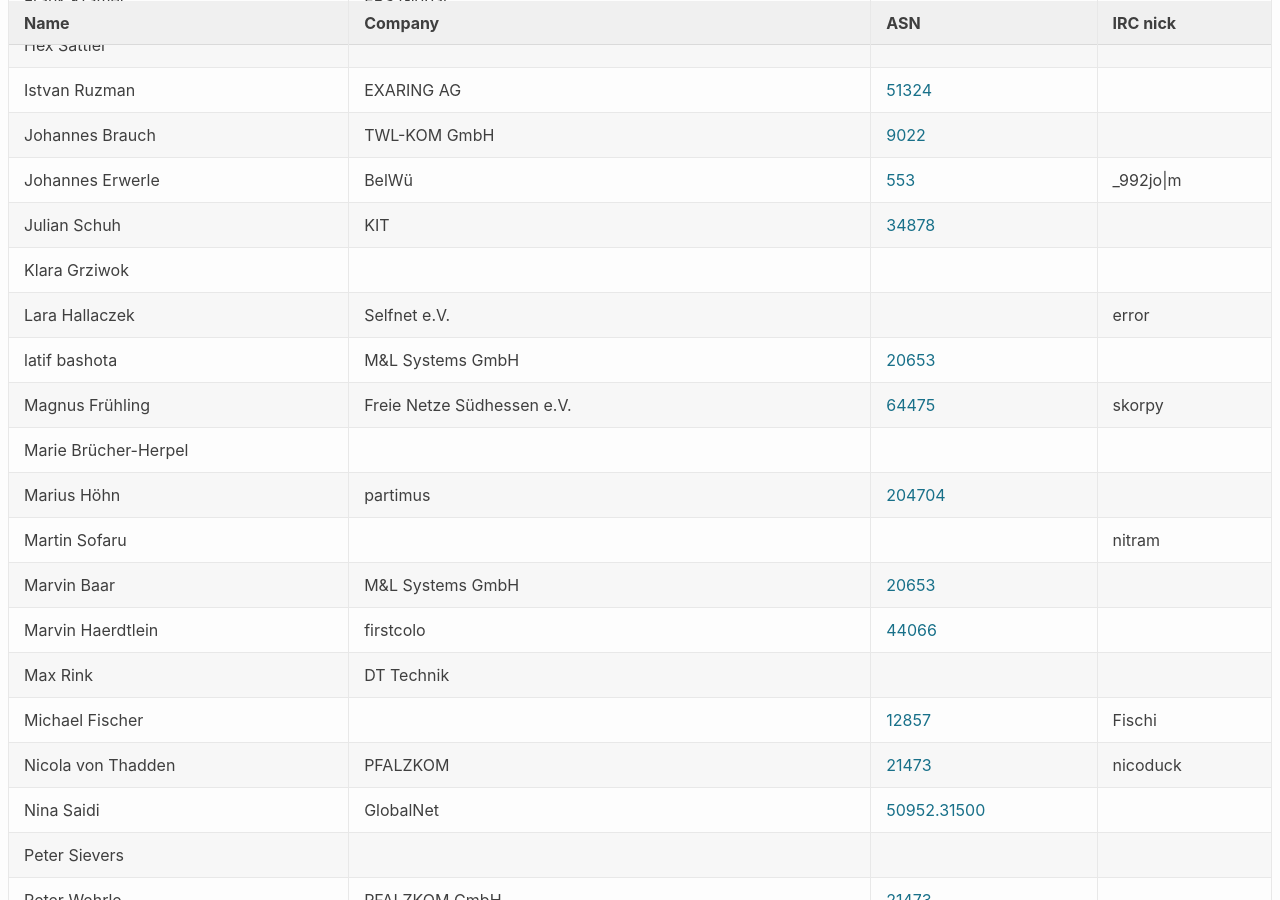
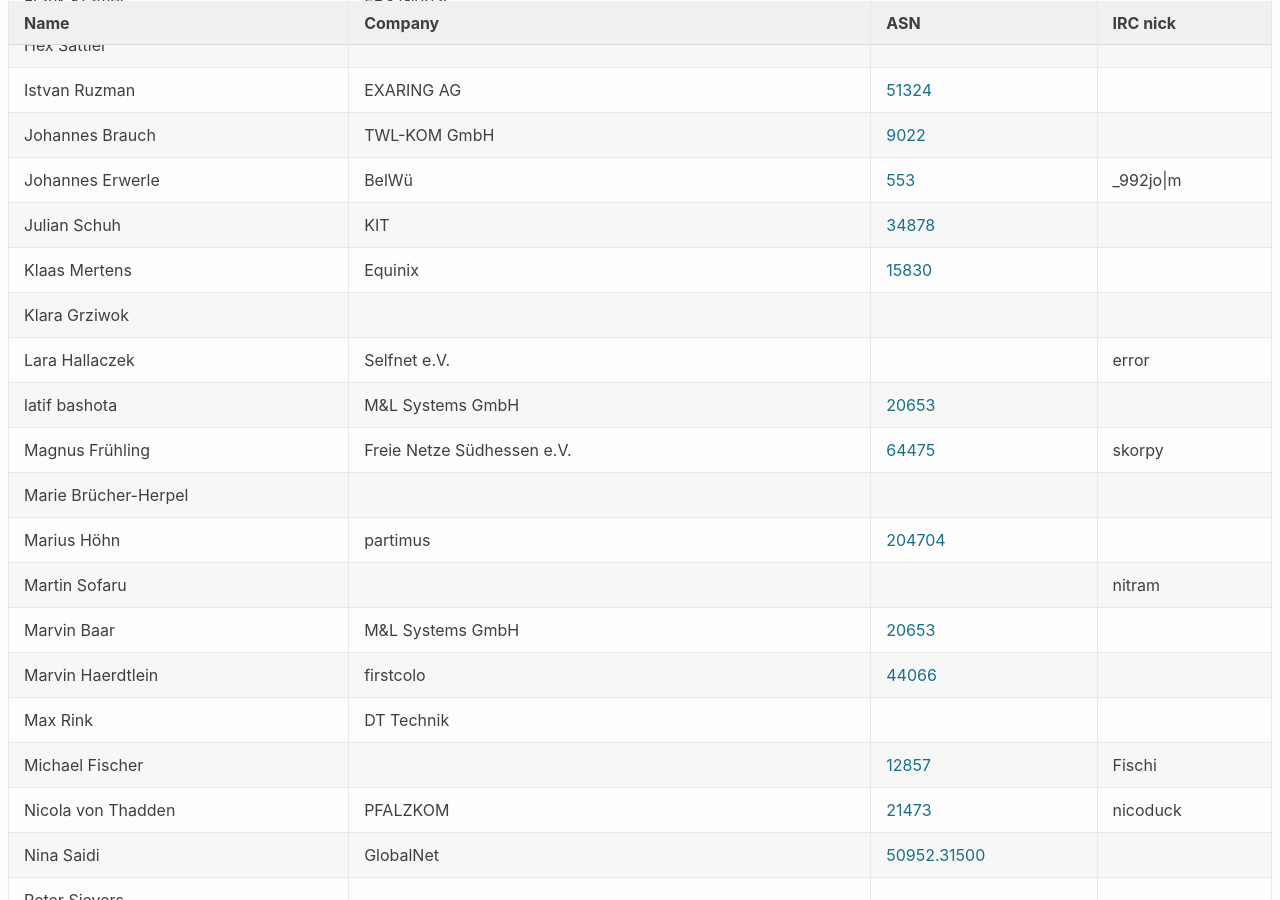
Before and after one commit to denog/pretix-attendeelist, a Jekyll site: the page built from denogmeetup24-04/index.markdown, in a window 1280 px wide and 900 px high, scrolled down 436 px. Built offline with Jekyll 4.4.1, drawn with Linux system fonts in a browser that asks for light colours.

Commit message:
Latest data: Tue Mar 19 21:27:53 UTC 2024

```diff
--- a/_data/attendees_denogmeetup24-04.json
+++ b/_data/attendees_denogmeetup24-04.json
@@ -82,6 +82,12 @@
     "company": "KIT",
     "irc": null,
     "asn": "34878"
+  },
+  {
+    "name": "Klaas Mertens",
+    "company": "Equinix",
+    "irc": null,
+    "asn": "15830"
   },
   {
     "name": "Klara Grziwok",
```
